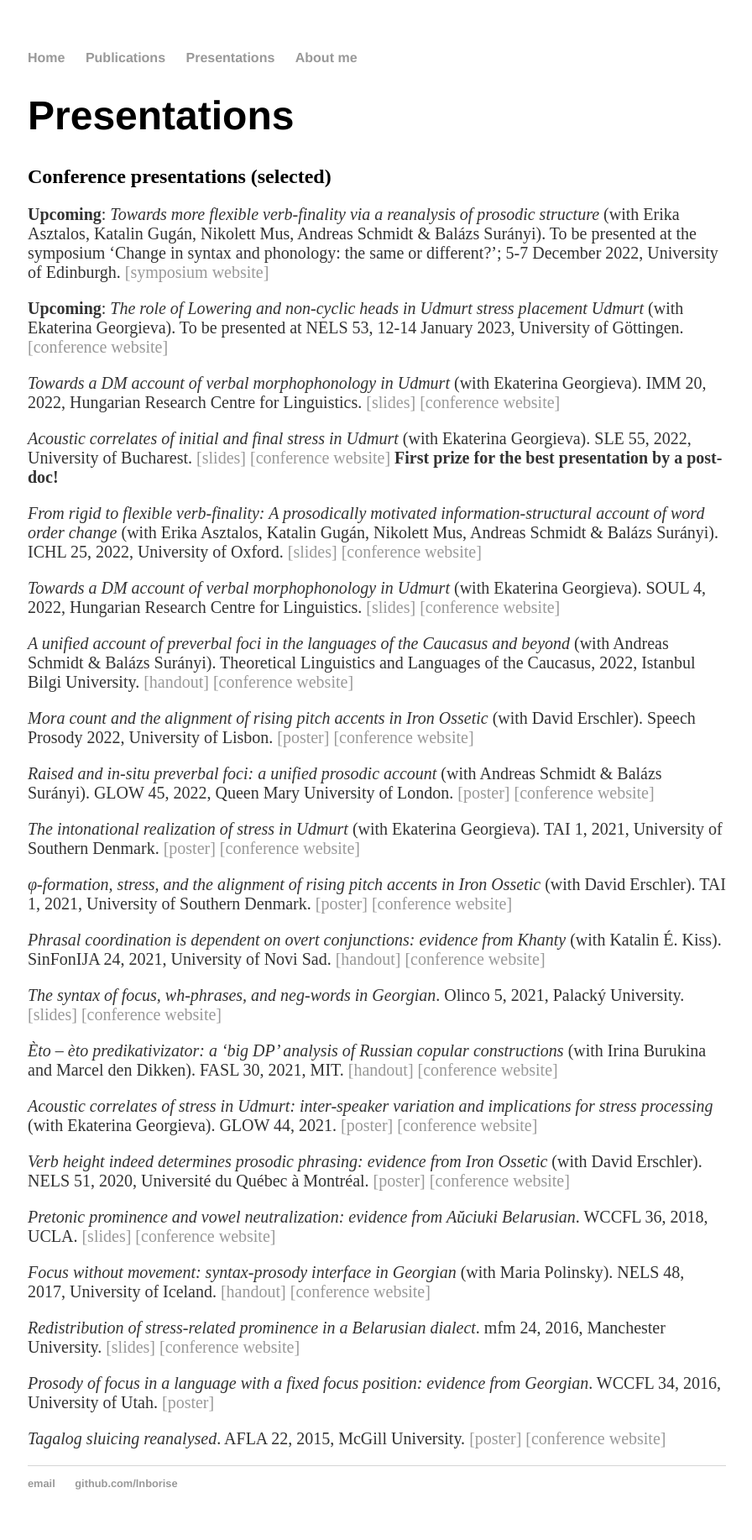
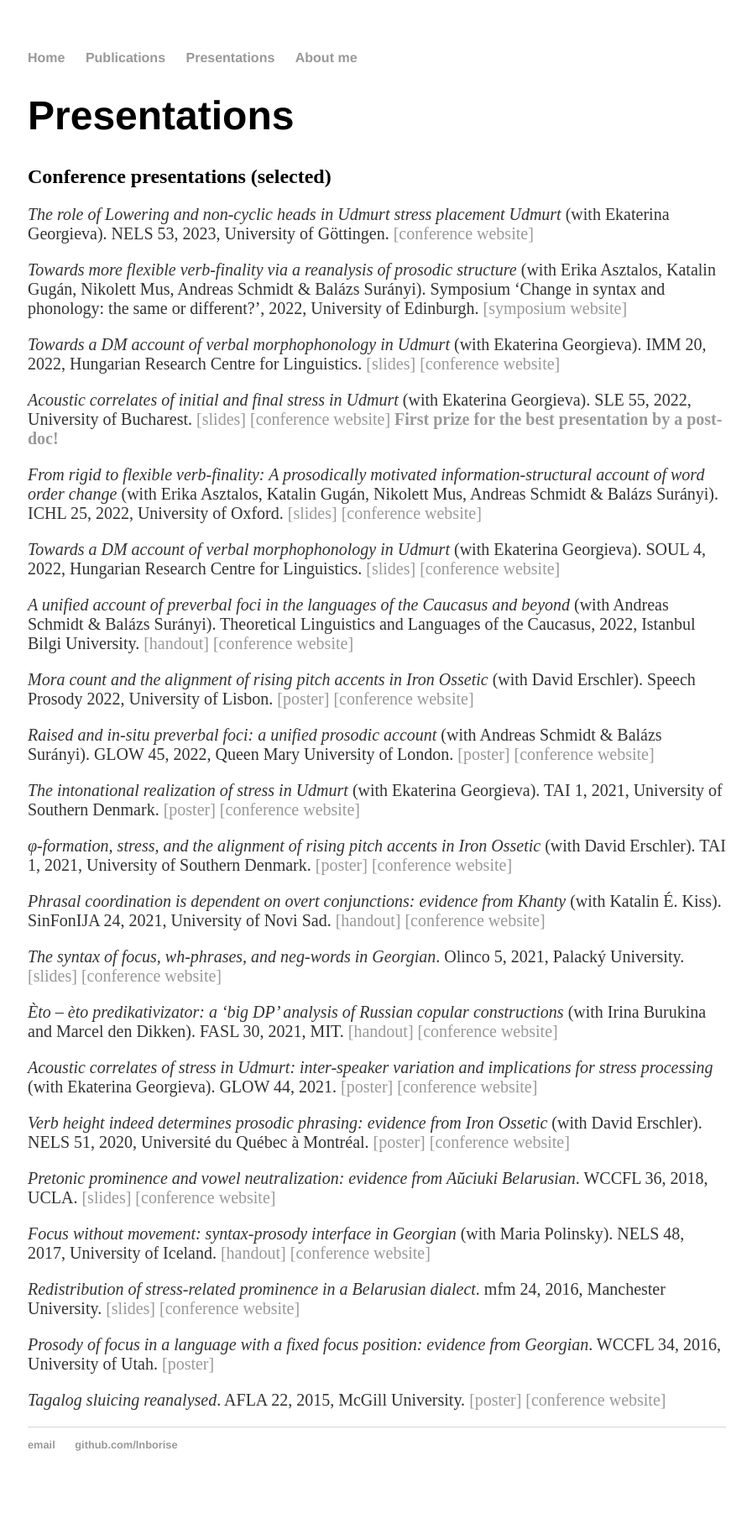
Before and after one commit to lnborise/lnborise.github.io, a Jekyll site: the page built from presentations.html, in a window 1280 px wide. Shown: the whole page at 84% size, without its empty margins (191-1087 px from the left). Built offline with Jekyll 4.4.1, drawn with Linux system fonts in a browser that asks for light colours; after the commit the page ends 1788 px from its top, so only the background shows below that.

Commit message:
Update presentations.html

```diff
--- a/presentations.html
+++ b/presentations.html
@@ -7,13 +7,13 @@ title: Presentations
 
 	<h2>Conference presentations (selected)</h2>
 
-	<p><b>Upcoming</b>: <i>Towards more flexible verb-finality via a reanalysis of prosodic structure</i> (with Erika Asztalos, Katalin Gugán, Nikolett Mus, Andreas Schmidt & Balázs Surányi). To be presented at the symposium ‘Change in syntax and phonology: the same or different?’; 5-7 December 2022, University of Edinburgh. <a href="http://www.amc.lel.ed.ac.uk/amc-symposium/third-amc-symposium-2022/"> [symposium website]</a>
+	<p><i>The role of Lowering and non-cyclic heads in Udmurt stress placement Udmurt </i> (with Ekaterina Georgieva). NELS 53, 2023, University of Göttingen. <a href="https://nels53.uni-goettingen.de/"> [conference website]</a>
 
-	<p><b>Upcoming</b>: <i> The role of Lowering and non-cyclic heads in Udmurt stress placement Udmurt </i> (with Ekaterina Georgieva). To be presented at NELS 53, 12-14 January 2023, University of Göttingen. <a href="https://nels53.uni-goettingen.de/"> [conference website]</a>
+	<p><i>Towards more flexible verb-finality via a reanalysis of prosodic structure</i> (with Erika Asztalos, Katalin Gugán, Nikolett Mus, Andreas Schmidt & Balázs Surányi). Symposium ‘Change in syntax and phonology: the same or different?’, 2022, University of Edinburgh. <a href="http://www.amc.lel.ed.ac.uk/amc-symposium/third-amc-symposium-2022/"> [symposium website]</a>
 
 	<p><i>Towards a DM account of verbal morphophonology in Udmurt</i> (with Ekaterina Georgieva). IMM 20, 2022, Hungarian Research Centre for Linguistics. <a href="https://lnborise.github.io/assets/BoriseGeorgieva_IMM_Udmurt.pdf"> [slides]</a> <a href="http://www.nytud.hu/imm20/"> [conference website]</a>
 
-	<p><i>Acoustic correlates of initial and final stress in Udmurt</i> (with Ekaterina Georgieva). SLE 55, 2022, University of Bucharest. <a href="https://lnborise.github.io/assets/BoriseGeorgieva_SLE_Udmurt.pdf"> [slides]</a> <a href="https://societaslinguistica.eu/sle2022/"> [conference website]</a> <b>First prize for the best presentation by a post-doc!</b>
+	<p><i>Acoustic correlates of initial and final stress in Udmurt</i> (with Ekaterina Georgieva). SLE 55, 2022, University of Bucharest. <a href="https://lnborise.github.io/assets/BoriseGeorgieva_SLE_Udmurt.pdf"> [slides]</a> <a href="https://societaslinguistica.eu/sle2022/"> [conference website]</a> <a href="https://societaslinguistica.eu/award-winners-at-sle2022/"><b>First prize for the best presentation by a post-doc!</b></a>
 
 	<p><i>From rigid to flexible verb-finality: A prosodically motivated information-structural account of word order change</i> (with Erika Asztalos, Katalin Gugán, Nikolett Mus, Andreas Schmidt & Balázs Surányi). ICHL 25, 2022, University of Oxford. <a href="https://lnborise.github.io/assets/Borise_et_al_ICHL.pdf"> [slides]</a> <a href="https://ichl.ling-phil.ox.ac.uk/"> [conference website]</a>
 
```
